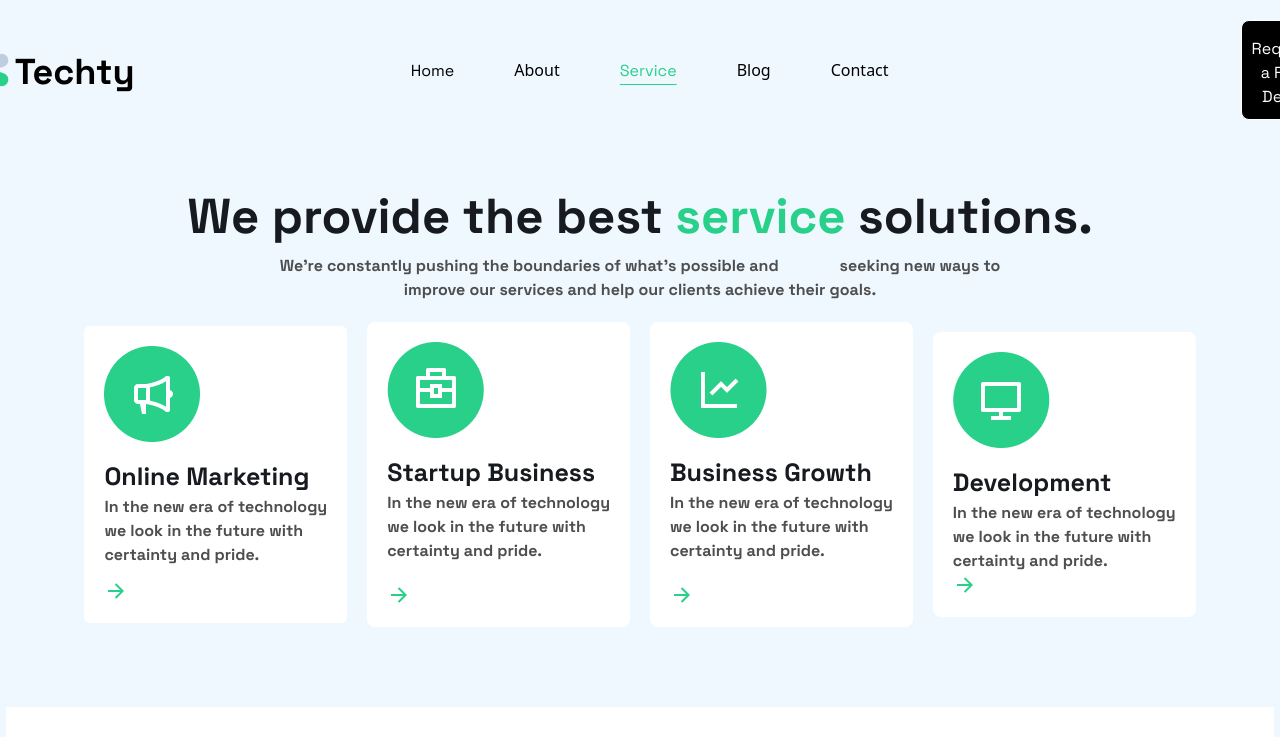
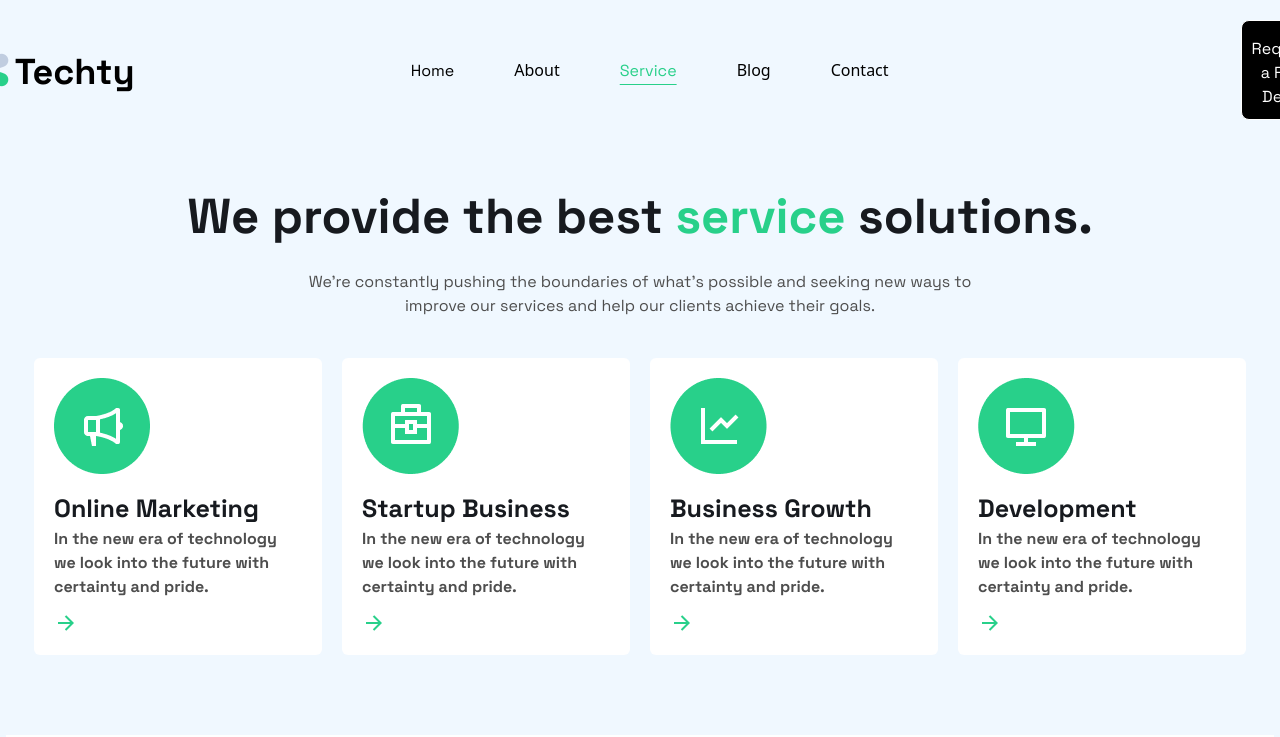
Before and after one commit to techie-emmax/figma, a React (Vite) app: page /service in a window 1280 px wide. Shown: the top 737 px of the page. Built offline with nearby package versions, Linux system fonts and the light colour scheme.

Commit message:
service done

```diff
--- a/src/Pages/Service.jsx
+++ b/src/Pages/Service.jsx
@@ -1,128 +1,87 @@
 import React, { useState } from "react";
 import Empower from "../Components/Empower";
+
 const Service = () => {
-  const [isHovered, setisHovered] = useState(false);
+  // Use a single state for hover to simplify logic
+  const [hoveredIndex, setHoveredIndex] = useState(null);
 
-  const handleMouseEnter = () => {
-    setisHovered(true);
+  const handleMouseEnter = (index) => {
+    setHoveredIndex(index);
   };
 
   const handleMouseLeave = () => {
-    setisHovered(false);
+    setHoveredIndex(null);
   };
 
+  const services = [
+    {
+      title: "Online Marketing",
+      image: "src/assets/Frame 1000008386.png",
+      description: "In the new era of technology we look into the future with certainty and pride.",
+    },
+    {
+      title: "Startup Business",
+      image: "src/assets/Frame 1000008386 (1).png",
+      description: "In the new era of technology we look into the future with certainty and pride.",
+    },
+    {
+      title: "Business Growth",
+      image: "src/assets/Frame 1000008386 (2).png",
+      description: "In the new era of technology we look into the future with certainty and pride.",
+    },
+    {
+      title: "Development",
+      image: "src/assets/Frame 1000008386 (3).png",
+      description: "In the new era of technology we look into the future with certainty and pride.",
+    },
+  ];
+
   return (
-    <div className="">
-
-      <div className="bg-[#F0F8FF] flex flex-col items-center justify-center mt-10">
-
+    <div className="bg-[#F0F8FF]">
+      <div className="flex flex-col items-center justify-center pt-10">
         <div className="flex flex-col justify-center items-center text-center">
-
           <p className="text-[49px] text-[#171A1F] font-bold font-display">
-                        We provide the best
-            <mark className="bg-[#F0F8FF] text-[#28D08A]"> service </mark>
-                  solutions.
-            <p className="block text-[16px] text-[#4E4E4E] font-regular font-display">
-                            We're constantly pushing the boundaries of what's
-              possible and               seeking new ways to <br />
-              improve our services and help our clients achieve their goals.
-
-            </p>
-
+            We provide the best <mark className="bg-[#F0F8FF] text-[#28D08A]">service</mark> solutions.
           </p>
-
+          <p className="block text-[16px] text-[#4E4E4E] font-regular font-display mt-4">
+            We're constantly pushing the boundaries of what's possible and seeking new ways to <br />
+            improve our services and help our clients achieve their goals.
+          </p>
         </div>
 
-        <div className="flex items-center justify-center mt-5 gap-5">
-
-          <span className="bg-[#FFFFFF] px-5 py-5 rounded-md">
-                        <img src="src/assets/Frame 1000008386.png" alt="fuck" />
-
-            <p className="text-[25px] font-display font-bold text-[#171A1F] mt-4">
-                            Online Marketing
-              <span className="block text-[16px] font-display font-regular text-[#4E4E4E]">
-                                In the new era of technology <br />
-                                we look in the future with <br />
-                certainty and pride.
-              </span>
-
+        <div className="flex flex-wrap justify-center mt-10 gap-5">
+          {services.map((service, index) => (
+            <div
+              key={index}
+              className="bg-white p-5 rounded-md w-72"
+              onMouseEnter={() => handleMouseEnter(index)}
+              onMouseLeave={handleMouseLeave}
+            >
+              <img src={service.image} alt={service.title} />
+              <p className="text-[25px] font-display font-bold text-[#171A1F] mt-4">
+                {service.title}
+                <span className="block text-[16px] font-display font-regular text-[#4E4E4E]">
+                  {service.description}
+                </span>
+              </p>
               <div className="flex items-center">
-
                 <img
                   src="src/assets/Frame (3).png"
-                  className="mt-3"
-                  onMouseEnter={handleMouseEnter}
-                  onMouseLeave={handleMouseLeave}
+                  alt="contact icon"
+                  className="mt-3 cursor-pointer"
                 />
-                {isHovered ?
-                  <span className="animate-[fade_5s_ease_infinite] font-display mt-3 font-regular text-[20px]">
+                {hoveredIndex === index && (
+                  <span className="animate-fadeIn font-display mt-3 font-regular text-[20px]">
                     Contact
-                  </span>: <p></p>
-                }
-                <div />
+                  </span>
+                )}
               </div>
+            </div>
+          ))}
+        </div>
+      </div>
 
-            </p>
-
-          </span>
-
-          <span className="bg-[#FFFFFF] px-5 py-5 rounded-lg">
-
-            <img src="src/assets/Frame 1000008386 (1).png" alt="fuck" />
-
-            <p className="text-[25px] font-display font-bold text-[#171A1F] mt-4">
-                            Startup Business
-              <span className="block text-[16px] font-display font-regular text-[#4E4E4E]">
-                                In the new era of technology <br />
-                                we look in the future with <br />
-                certainty and pride.
-              </span>
-
-              <img src="src/assets/Frame (3).png" alt="fuck" className="mt-5" />
-
-            </p>
-
-          </span>
-
-          <span className="bg-[#FFFFFF] px-5 py-5 rounded-lg">
-
-            <img src="src/assets/Frame 1000008386 (2).png" alt="fuck" />
-
-            <p className="text-[25px] font-display font-bold text-[#171A1F] mt-4">
-                            Business Growth
-              <span className="block text-[16px] font-display font-regular text-[#4E4E4E]">
-                                In the new era of technology <br />
-                                we look in the future with <br />
-                certainty and pride.
-              </span>
-
-            </p>
-
-            <img src="src/assets/Frame (3).png" alt="fuck" className="mt-5" />
-
-          </span>
-
-          <span className="bg-[#FFFFFF] px-5 py-5 rounded-lg">
-
-            <img src="src/assets/Frame 1000008386 (3).png" alt="fuck" />
-
-            <p className="text-[25px] font-display font-bold text-[#171A1F] mt-4">
-                            Development
-              <span className="block text-[16px] font-display font-regular text-[#4E4E4E]">
-                                In the new era of technology <br />
-                                we look in the future with <br />
-                certainty and pride.
-              </span>
-
-            </p>
-          <img src="src/assets/Frame (3).png" alt="fuck"/>
-
-          </span>
-
-        </div>
-
-      </div>
-            <Empower />
+      <Empower />
       <div className="bg-[#F0F8FF] p-15">
 
         <p className="font-bold font-display text-[49px] text-center">
@@ -467,6 +426,8 @@ const Service = () => {
 
       </div>
 
+
+
     </div>
   );
 };
```
